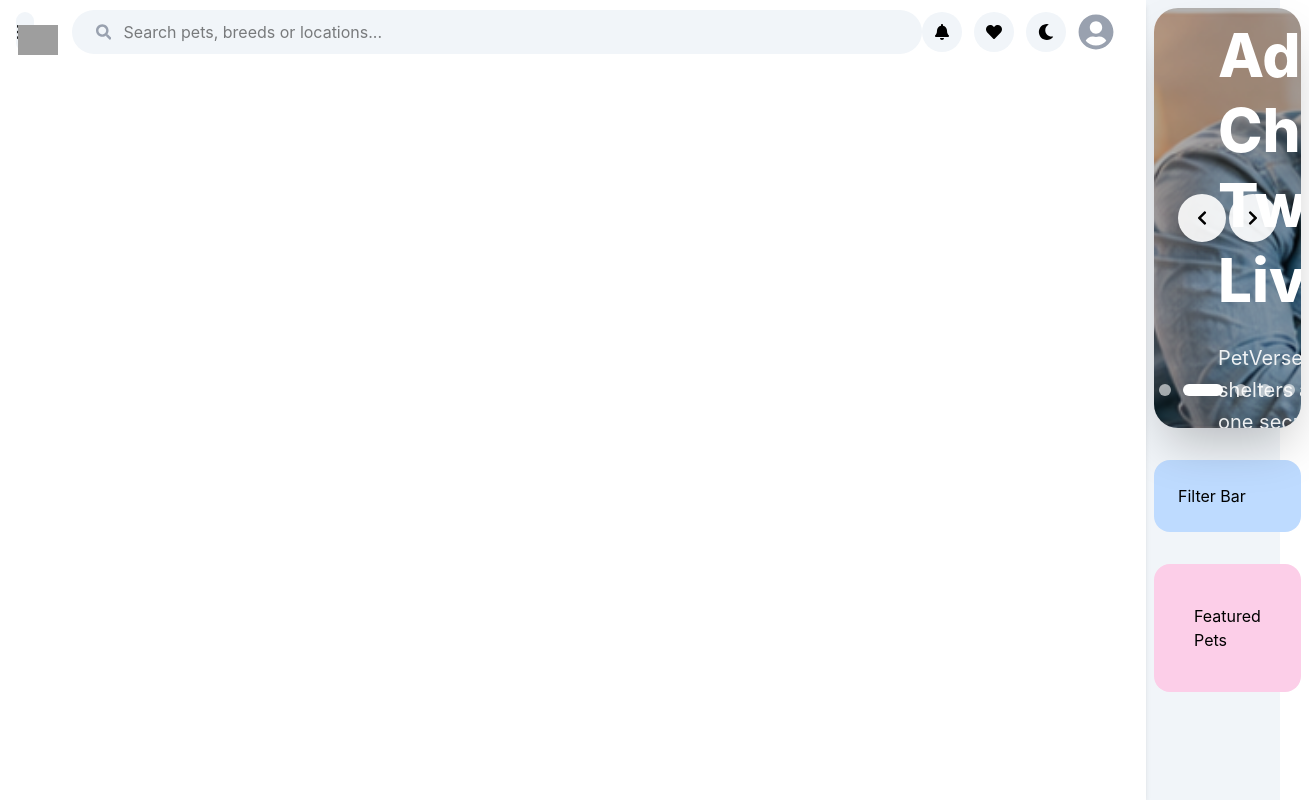
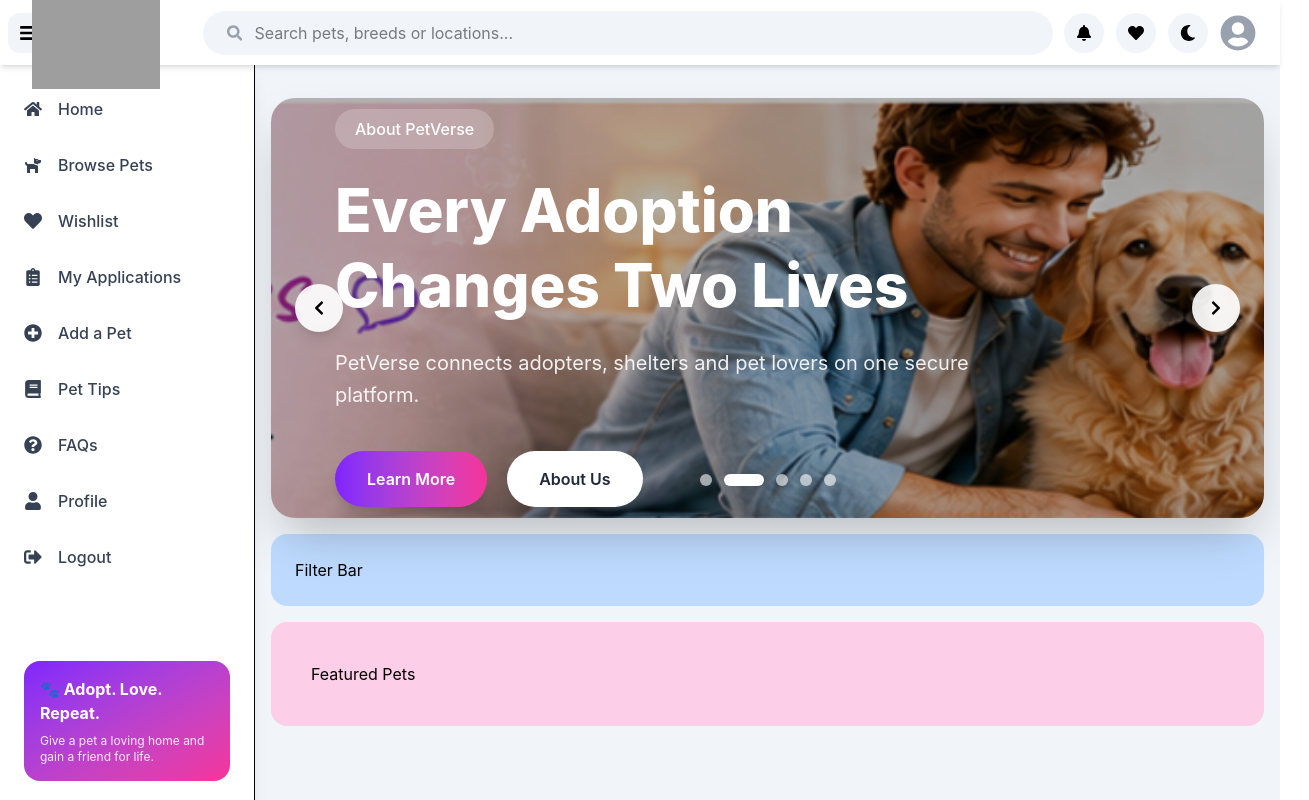
Before and after one commit to purvak2878/petverse, a React (Vite) app in the folder frontend/: page / in a window 1280 px wide. Shown: the whole page, 1309 px wide, since content can reach past the window. Built offline with nearby package versions, Linux system fonts and the light colour scheme; grey boxes are pictures that could not be loaded.

Commit message:
fixed the Homepage Layout

```diff
--- a/frontend/src/components/Navbar.jsx
+++ b/frontend/src/components/Navbar.jsx
@@ -13,9 +13,9 @@ function Navbar({ sidebarOpen, setSidebarOpen }) {
 
     return (
 
-        <header className="sticky top-0 z-50 bg-white shadow-md">
+        <header className="fixed top-0 left-0 w-full h-[65px] bg-white shadow-md z-50">
 
-            <div className="flex items-center justify-between h-16 px-8">
+            <div className="flex items-center justify-between h-full px-6">
 
                 {/* Left */}
 
--- a/frontend/src/components/Sidebar.jsx
+++ b/frontend/src/components/Sidebar.jsx
@@ -29,13 +29,10 @@ function Sidebar({ sidebarOpen, setSidebarOpen }) {
     return (
         <>
             {/* Sidebar */}
-            <aside
-                className={`fixed top-[64px] left-0 h-screen w-[250px] bg-white shadow-2xl z-50 transition-transform duration-300 ease-in-out
-                ${
-                    sidebarOpen
-                        ? "translate-x-0"
-                        : "-translate-x-full"
-                }`}
+            <aside className={`fixed top-[65px] left-0 h-[calc(100vh-60px)] w-[255px]
+        bg-white shadow-lg border-r z-40 overflow-hidden transition-all duration-300
+        ${sidebarOpen ? "translate-x-0" : "-translate-x-full"}
+    `}
             >
                 {/* Menu */}
 
@@ -68,9 +65,9 @@ function Sidebar({ sidebarOpen, setSidebarOpen }) {
 
                 {/* Bottom */}
 
-                <div className="absolute bottom-8 left-0 w-full px-6 -translate-y-12">
+                <div className="absolute bottom-8 left-0 w-full px-6  translate-y-2 -translate-y-2">
 
-                    <div className="rounded-2xl bg-gradient-to-br from-violet-500 to-pink-500 text-white p-4">
+                    <div className="rounded-2xl bg-gradient-to-br from-violet-600 to-pink-500 text-white p-4">
 
                         <h3 className="font-bold text-base">
 
--- a/frontend/src/components/hero.jsx
+++ b/frontend/src/components/hero.jsx
@@ -87,7 +87,7 @@ function Hero() {
 
     return (
 
-        <section className="relative w-[850x] h-[420px] overflow-hidden rounded-3xl shadow-2xl">
+        <section className="relative w-[650x] h-[420px] overflow-hidden rounded-3xl shadow-2xl">
 
             <img
                 src={slides[currentSlide].image}
--- a/frontend/src/pages/home.jsx
+++ b/frontend/src/pages/home.jsx
@@ -8,33 +8,46 @@ import FeaturedPets from "../components/featuredPets";
 
 function Home() {
 
-    const [sidebarOpen, setSidebarOpen] = useState(true);   // true = visible for now
+    const [sidebarOpen, setSidebarOpen] = useState(true);
 
     return (
+        <div className="min-h-screen bg-slate-100">
 
-        <div className="flex min-h-screen bg-slate-100">
+            {/* Navbar stays at the top */}
+            <Navbar
+                sidebarOpen={sidebarOpen}
+                setSidebarOpen={setSidebarOpen}
+            />
 
             {/* Sidebar */}
             <Sidebar
                 sidebarOpen={sidebarOpen}
                 setSidebarOpen={setSidebarOpen}
             />
-            <Navbar
-                sidebarOpen={sidebarOpen}
-                setSidebarOpen={setSidebarOpen}
-            />
-            {/* Main Content */}
-            <div className="flex-1 flex flex-col">
-                <main className="flex-1 p-2">
+
+            {/* Main content */}
+            <main
+                className={`pt-[90px] transition-all duration-300
+                ${sidebarOpen ? "ml-[255px]" : "ml-0"}
+                `}
+            >
+
+                <div className="px-4 py-2">
+
                     <Hero />
-                    <div className="mt-8">
+
+                    <div className="mt-4">
                         <FilterBar />
                     </div>
-                    <div className="mt-8">
+
+                    <div className="mt-4">
                         <FeaturedPets />
                     </div>
-                </main>
-            </div>
+
+                </div>
+
+            </main>
+
         </div>
     );
 }
```
